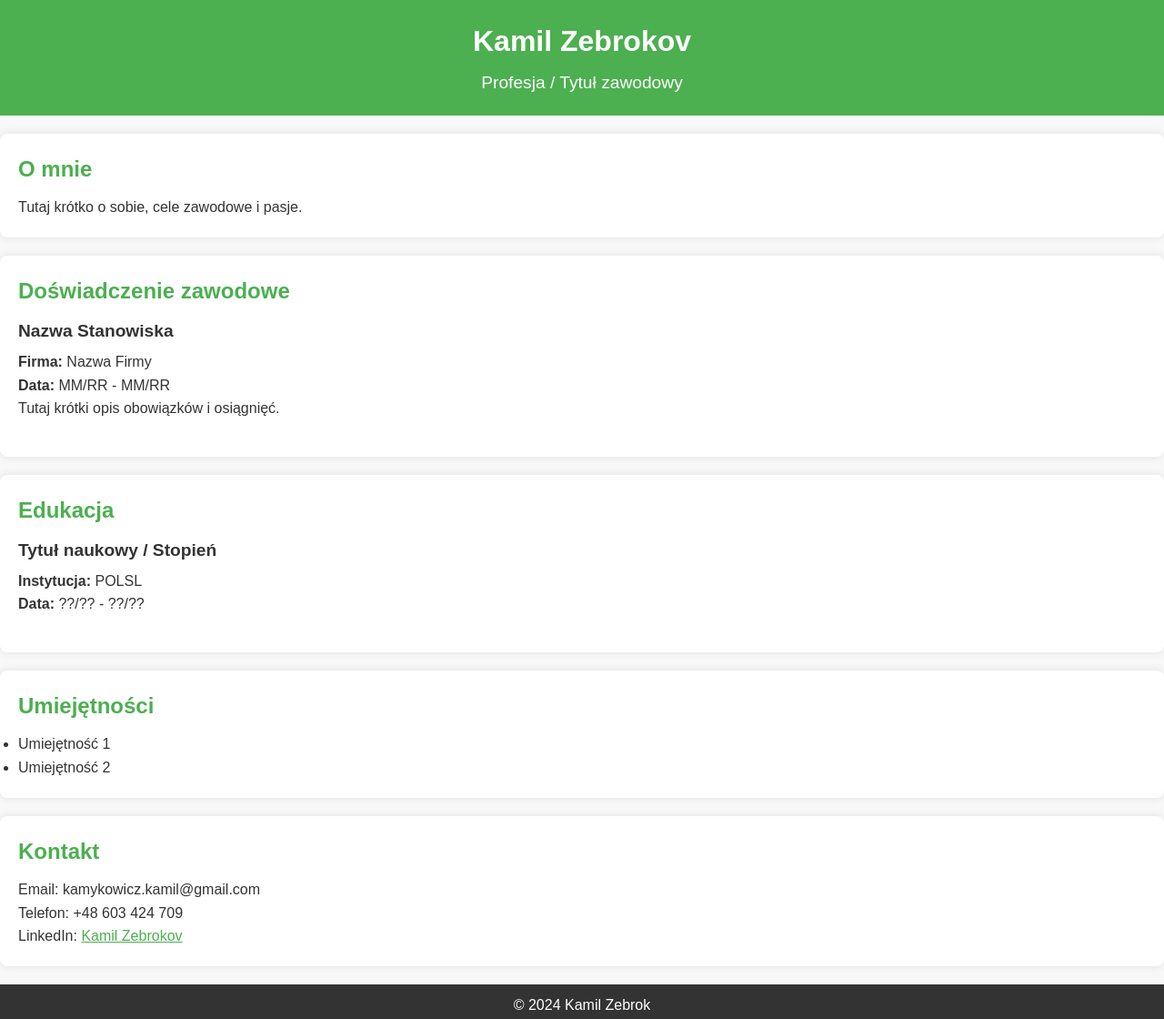
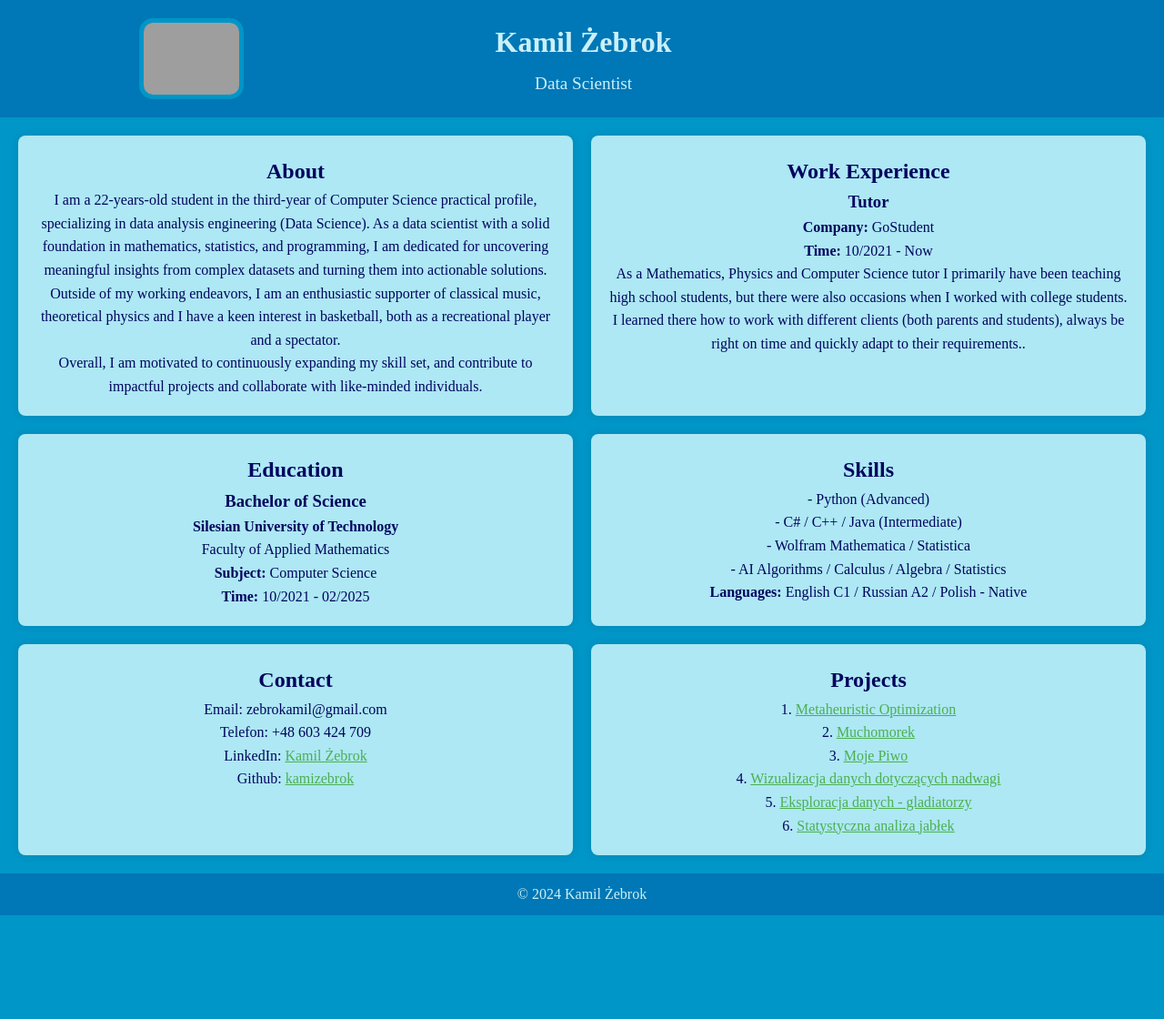
Before and after one commit to kamizebrok/Curriculum-Vitae, a plain HTML site: page index.html in a window 1280 px wide. Shown: the whole page at 91% size. After the commit the page ends 1006 px from the top, so only its background shows below. Drawn offline with Linux system fonts and the light colour scheme; grey boxes are pictures that could not be loaded.

Commit message:
stylishsite

```diff
--- a/index.html
+++ b/index.html
@@ -5,55 +5,87 @@
     <title>CV</title>
     <link rel="stylesheet" href="styles.css">
 </head>
+
 <body>
-
-    <header>
-        <h1>Kamil Zebrokov</h1>
-        <p>Profesja / Tytuł zawodowy</p>
+    <header class="header-grid">
+        <div class="header-image">
+            <img src="jpgs/buzia.JPG" alt="buzia">
+        </div>
+        <div class="header-text">
+            <h1>Kamil Żebrok</h1>
+            <p>Data Scientist</p>
+        </div>
     </header>
 
-    <section id="about">
-        <h2>O mnie</h2>
-        <p>Tutaj krótko o sobie, cele zawodowe i pasje.</p>
-    </section>
+    <div class="grid-container">
+        <div class="grid-item" id="about">
+            <h2>About</h2>
+            <p>I am a 22-years-old student in the third-year of Computer Science practical profile, specializing in data analysis engineering
+                (Data Science). As a data scientist with a solid foundation in mathematics, statistics,
+                and programming, I am dedicated for uncovering meaningful insights from complex datasets and turning them into
+                actionable solutions.
+            </p>
+            <p> Outside of my working endeavors, I am an enthusiastic supporter of classical music,
+                theoretical physics and I have a keen interest in basketball, both as a recreational player and a spectator.
+            </p>
+            <p>
+                Overall, I am motivated to continuously expanding my skill set, and contribute to impactful projects and
+                collaborate with like-minded individuals.
+            </p>
+        </div>
+        <div class="grid-item" id="experience">
+            <h2>Work Experience</h2>
+            <article>
+                <h3>Tutor</h3>
+                <p><strong>Company: </strong>GoStudent</p>
+                <p><strong>Time:</strong> 10/2021 - Now</p>
+                <p>As a Mathematics, Physics and Computer Science tutor I primarily have been teaching high school students, but there were also
+                    occasions when I worked with college students. I learned there how to work with different clients (both parents and students),
+                    always be right on time and quickly adapt to their requirements..</p>
+            </article>
+        </div>
 
-    <section id="experience">
-        <h2>Doświadczenie zawodowe</h2>
-        <article>
-            <h3>Nazwa Stanowiska</h3>
-            <p><strong>Firma:</strong> Nazwa Firmy</p>
-            <p><strong>Data:</strong> MM/RR - MM/RR</p>
-            <p>Tutaj krótki opis obowiązków i osiągnięć.</p>
-        </article>
-    </section>
+        <div class="grid-item" id="education">
+            <h2>Education</h2>
+            <article>
+                <h3>Bachelor of Science</h3>
+                <p><strong>Silesian University of Technology</strong> </p>
+                <p>Faculty of Applied Mathematics</p>
+                <p><strong>Subject: </strong>Computer Science</p>
+                <p><strong>Time:</strong> 10/2021 - 02/2025</p>
+            </article>
+        </div>
 
-    <section id="education">
-        <h2>Edukacja</h2>
-        <article>
-            <h3>Tytuł naukowy / Stopień</h3>
-            <p><strong>Instytucja:</strong> POLSL</p>
-            <p><strong>Data:</strong> ??/?? - ??/??</p>
-        </article>
-    </section>
+        <div class="grid-item" id="skills">
+            <h2>Skills</h2>
+            - Python (Advanced)<br>
+            - C# / C++ / Java (Intermediate)<br>
+            - Wolfram Mathematica / Statistica<br>
+            - AI Algorithms / Calculus / Algebra / Statistics<br>
+            <strong>Languages:</strong> English C1 / Russian A2 / Polish - Native
+        </div>
 
-    <section id="skills">
-        <h2>Umiejętności</h2>
-        <ul>
-            <li>Umiejętność 1</li>
-            <li>Umiejętność 2</li>
-        </ul>
-    </section>
+        <div class="grid-item" id="contact">
+            <h2>Contact</h2>
+            <p>Email: zebrokamil@gmail.com</p>
+            <p>Telefon: +48 603 424 709</p>
+            <p>LinkedIn: <a href="https://www.linkedin.com/in/kamil-%C5%BCebrok-2a0a77257/" target="_blank">Kamil Żebrok</a></p>
+            <p>Github: <a href="https://github.com/kamizebrok" target="_blank">kamizebrok</a></p>
+        </div>
 
-    <section id="contact">
-        <h2>Kontakt</h2>
-        <p>Email: kamykowicz.kamil@gmail.com</p>
-        <p>Telefon: +48 603 424 709</p>
-        <p>LinkedIn: <a href="https://www.linkedin.com/in/zapomniolem" target="_blank">Kamil Zebrokov</a></p>
-        </section>
+        <div class="grid-item" id="projects">
+            <h2>Projects</h2>
+            <p>1. <a href="https://github.com/kamizebrok/Metaheuristic-Optimization" target="_blank">Metaheuristic Optimization</a></p>
+            <p>2. <a href="https://github.com/kamizebrok/Muchomorek" target="_blank">Muchomorek</a></p>
+            <p>3. <a href="https://github.com/kamizebrok/Moje-Piwo" target="_blank">Moje Piwo</a></p>
+            <p>4. <a href="https://github.com/kamizebrok/Obesity" target="_blank">Wizualizacja danych dotyczących nadwagi</a></p>
+            <p>5. <a href="https://colab.research.google.com/drive/1vbc8_uX9AOkdE7WHB36LAO0vCTw220yG?usp=sharing#scrollTo=wDK75VAjlwsI" target="_blank">Eksploracja danych - gladiatorzy</a></p>
+            <p>6. <a href="https://colab.research.google.com/drive/11ykGEczjhTID_CdMaDNdCvAE_A6N513o#scrollTo=g7diKN3h0gmx" target="_blank">Statystyczna analiza jabłek</a></p>
 
+        </div>
+    </div>
     <footer>
-        <p>&copy; 2024 Kamil Zebrok</p>
+        <p>&copy; 2024 Kamil Żebrok</p>
     </footer>
-
 </body>
 </html>
--- a/styles.css
+++ b/styles.css
@@ -1,19 +1,58 @@
+/*url palety kolorów: https://coolors.co/palette/03045e-023e8a-0077b6-0096c7-00b4d8-48cae4-90e0ef-ade8f4-caf0f8*/
+
 /* Resetowanie stylów domyślnych przeglądarki */
 body, h1, h2, h3, p, ul {
     margin: 0;
     padding: 0;
 }
 
+.grid-container {
+    display: grid;
+    grid-template-columns: repeat(2, 1fr);
+    grid-auto-rows: minmax(100px, auto);
+    gap: 20px;
+    padding: 20px;
+    min-height: 70%;
+}
+
+.grid-item {
+    padding: 20px;
+    background-color: #ade8f4;
+    border-radius: 8px;
+    text-align: center;
+    box-shadow: 0 0 10px rgba(0, 0, 0, 0.1);
+    font-family: 'Montserrat', serif;
+}
+
+.header-grid {
+    display: grid;
+    grid-template-columns: 1fr 2fr;
+    gap: 20px;
+    align-items: center;
+}
+
+.header-image img {
+    max-width: 25%;
+    border: 5px solid #0096C7;
+    border-radius: 15px;
+}
+
+.header-text {
+    padding-right: 52%;
+    text-align: center;
+    font-family: 'Montserrat', serif;
+}
+
 body {
-    font-family: 'Arial', sans-serif;
+    font-family: 'Lato', serif;
     line-height: 1.6;
-    color: #333;
-    background-color: #f8f8f8;
+    color: #03045e;
+    background-color: #0096c7;
 }
 
 header {
-    background-color: #4CAF50;
-    color: #fff;
+    background-color: #0077b6;
+    color: #caf0f8;
     text-align: center;
     padding: 20px 0;
 }
@@ -27,34 +66,24 @@ header p {
     font-size: 1.2em;
 }
 
-section {
-    margin: 20px 0;
-    padding: 20px;
-    background-color: #fff;
-    border-radius: 8px;
-    box-shadow: 0 0 10px rgba(0, 0, 0, 0.1);
+.grid-item:nth-child(odd) {
+    animation-delay: 0.5s;
 }
-
-section h2 {
-    color: #4CAF50;
-    font-size: 1.5em;
-    margin-bottom: 10px;
-}
-
-section article {
-    margin-bottom: 20px;
-}
-
-section article h3 {
-    font-size: 1.2em;
-    margin-bottom: 5px;
+/*smieszne animacje*/
+.grid-item, footer, .header-image img, .header-text {
+    animation: fadeIn 1s ease-in-out;
+    animation-fill-mode: both;
+    animation-delay: var(--delay);
+    --delay: calc(var(--delay) + 0.5s);
 }
 
 footer {
     text-align: center;
     padding: 10px 0;
-    background-color: #333;
-    color: #fff;
+    background-color: #0077b6;
+    color: #caf0f8;
+    animation-delay: 1s;
+    font-family: 'Montserrat', serif;
 }
 
 a {
@@ -64,3 +93,16 @@ a {
 a:hover {
     text-decoration: underline;
 }
+
+@keyframes fadeIn {
+    from {
+        opacity: 0;
+    }
+    to {
+        opacity: 1;
+    }
+}
+
+:root {
+    --delay: 0s;
+}
```
Also changed, not shown: 1 other file.
